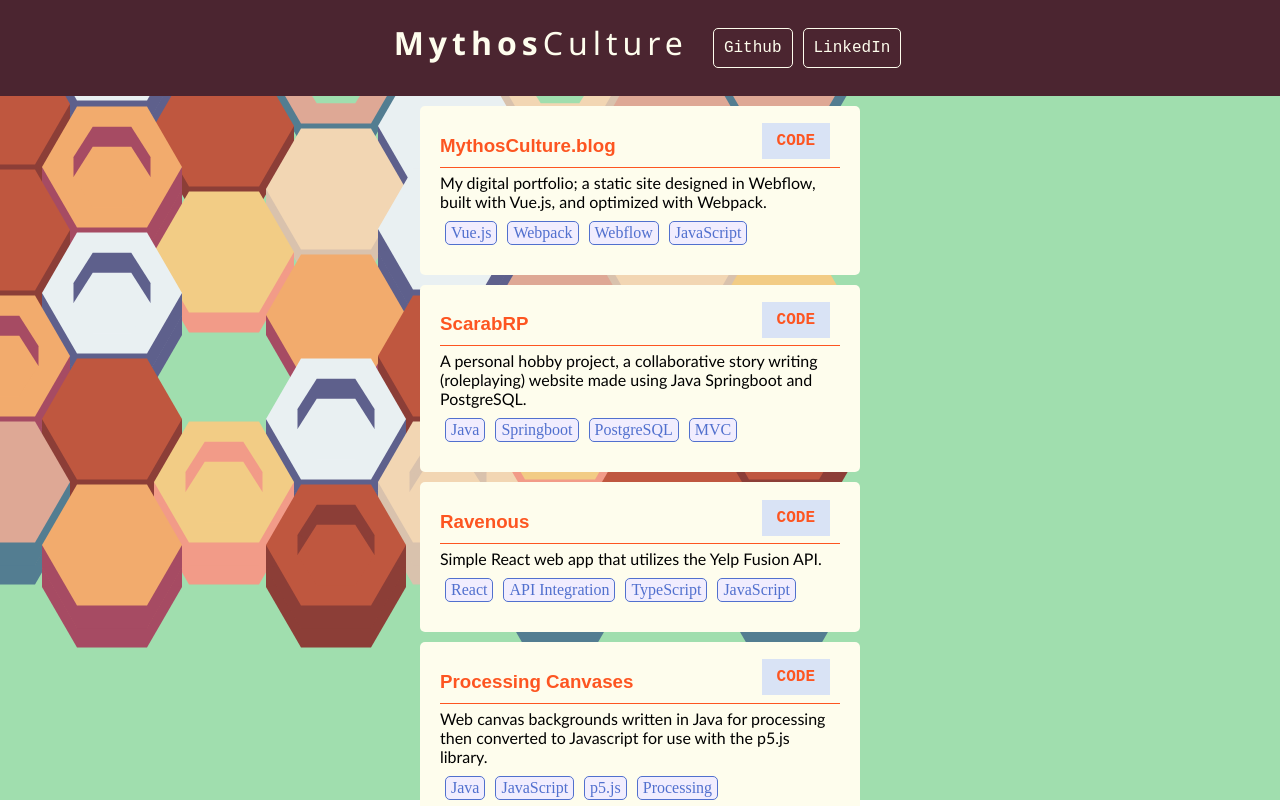
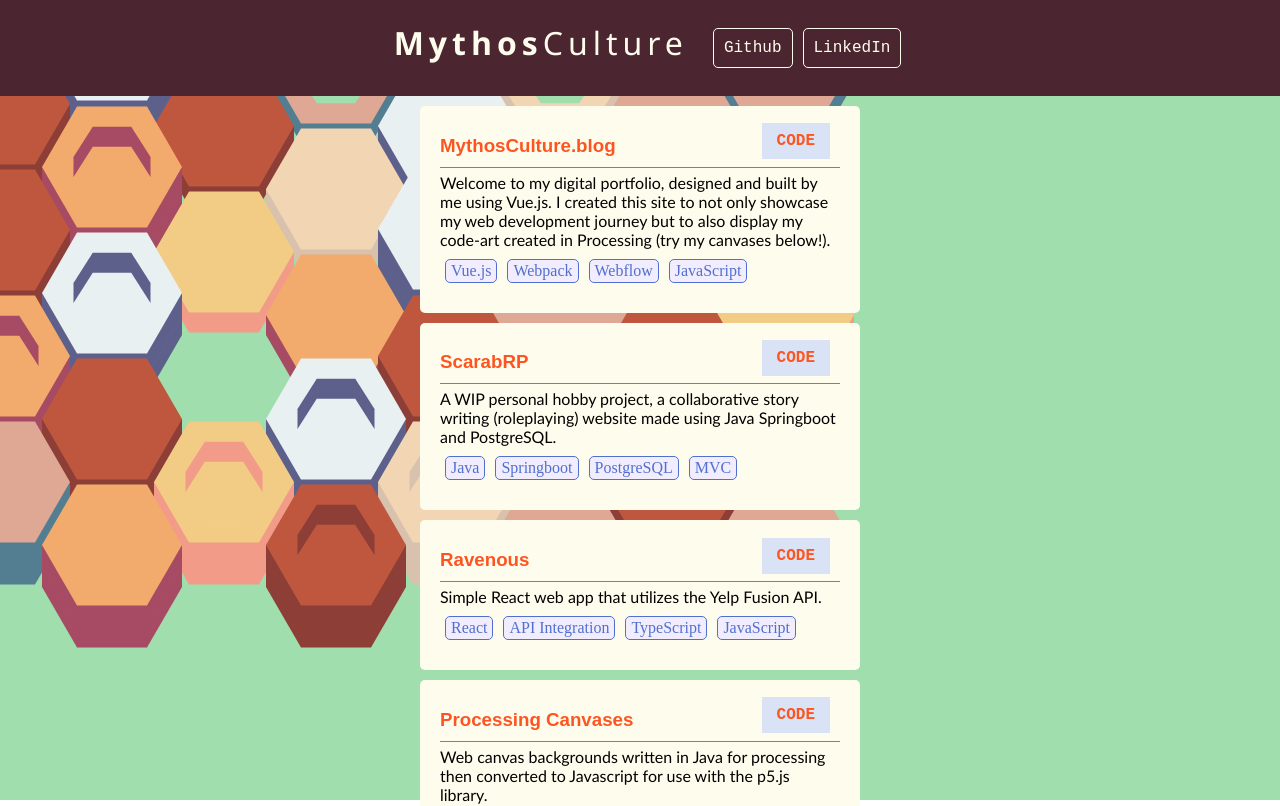
Before and after one commit to MythosCulture/mythos-culture, a Vue app: page / in a window 1280 px wide. Shown: the top 806 px of the page. Built offline with nearby package versions, Linux system fonts and the light colour scheme; the HTML template or start-up script is replaced by a standard one.

Commit message:
Description update

```diff
--- a/src/components/Container.vue
+++ b/src/components/Container.vue
@@ -68,12 +68,12 @@ import Tag from './Tag.vue';
 const mythosculture = {
   url: 'https://github.com/MythosCulture/mythos-culture',
   title: 'MythosCulture.blog',
-  description: 'My digital portfolio; a static site designed in Webflow, built with Vue.js, and optimized with Webpack.'
+  description: 'Welcome to my digital portfolio, designed and built by me using Vue.js. I created this site to not only showcase my web development journey but to also display my code-art created in Processing (try my canvases below!).'
 }
 const scarabrp = {
   url: 'https://github.com/MythosCulture/BloomBoard',
   title: 'ScarabRP',
-  description: 'A personal hobby project, a collaborative story writing (roleplaying) website made using Java Springboot and PostgreSQL.'
+  description: 'A WIP personal hobby project, a collaborative story writing (roleplaying) website made using Java Springboot and PostgreSQL.'
 }
 const ravenous = {
   url: 'https://github.com/MythosCulture/Ravenous-ReactProject',
```
Also changed, not shown: 1 other file (tests, documents, lock files or other folders).
